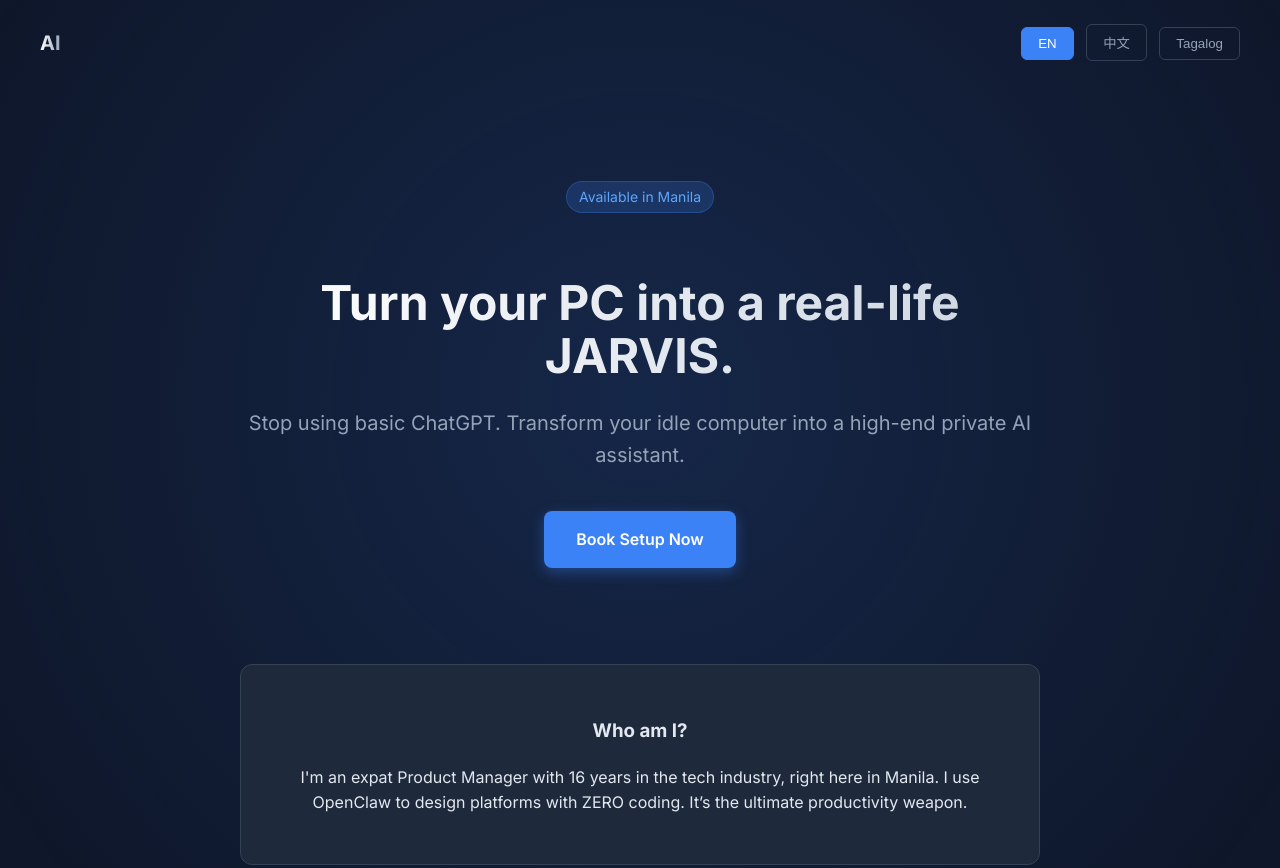
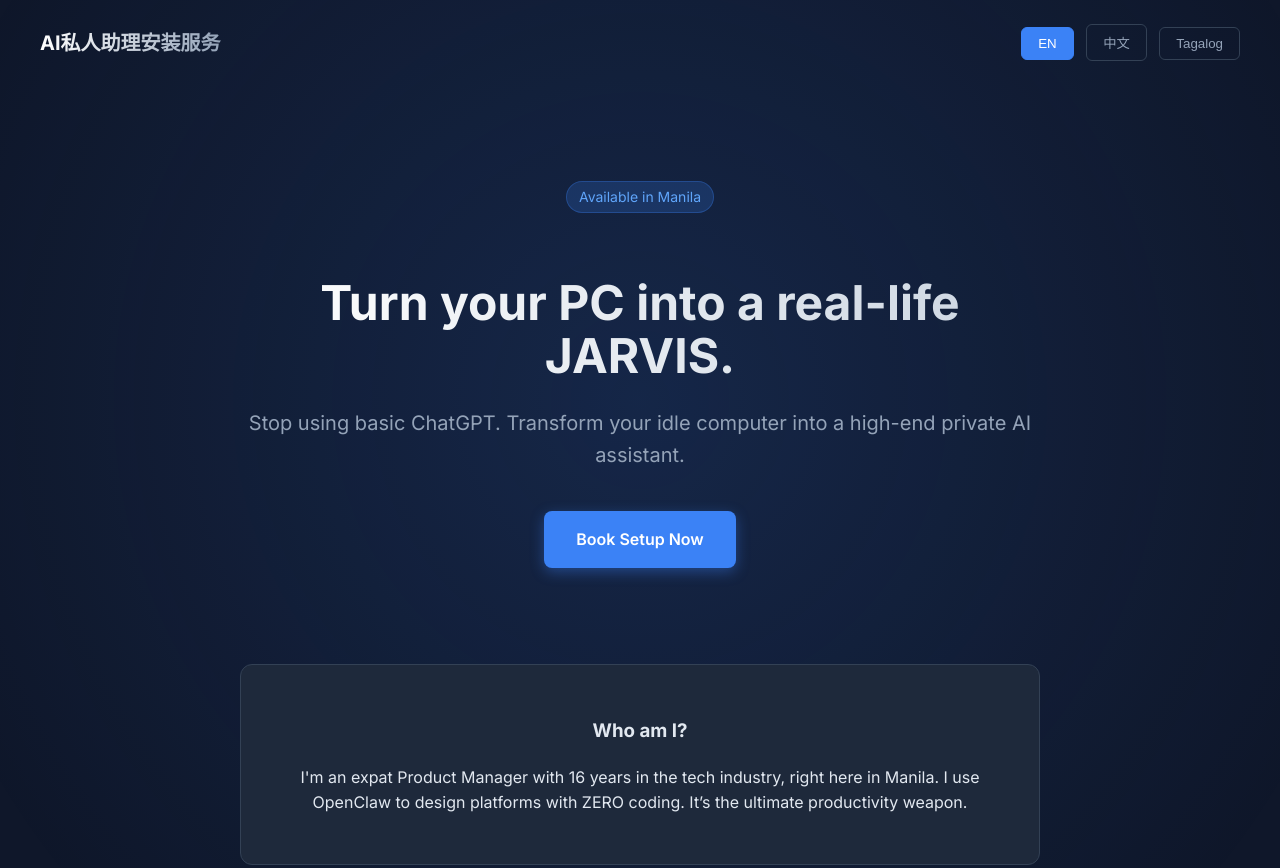
Before and after one commit to kaneliu120/openclaw-service-landing, a plain HTML site: page index.html in a window 1280 px wide. Shown: the top 868 px of the page. Drawn offline with Linux system fonts and the light colour scheme.

Commit message:
Update logo to AI私人助理安装服务

```diff
--- a/index.html
+++ b/index.html
@@ -13,7 +13,7 @@
     <div class="background-glow"></div>
 
     <nav>
-        <div class="logo">AI</div>
+        <div class="logo">AI私人助理安装服务</div>
         <div class="lang-switch">
             <button onclick="setLang('en')" class="active" id="btn-en">EN</button>
             <button onclick="setLang('cn')" id="btn-cn">中文</button>
```
